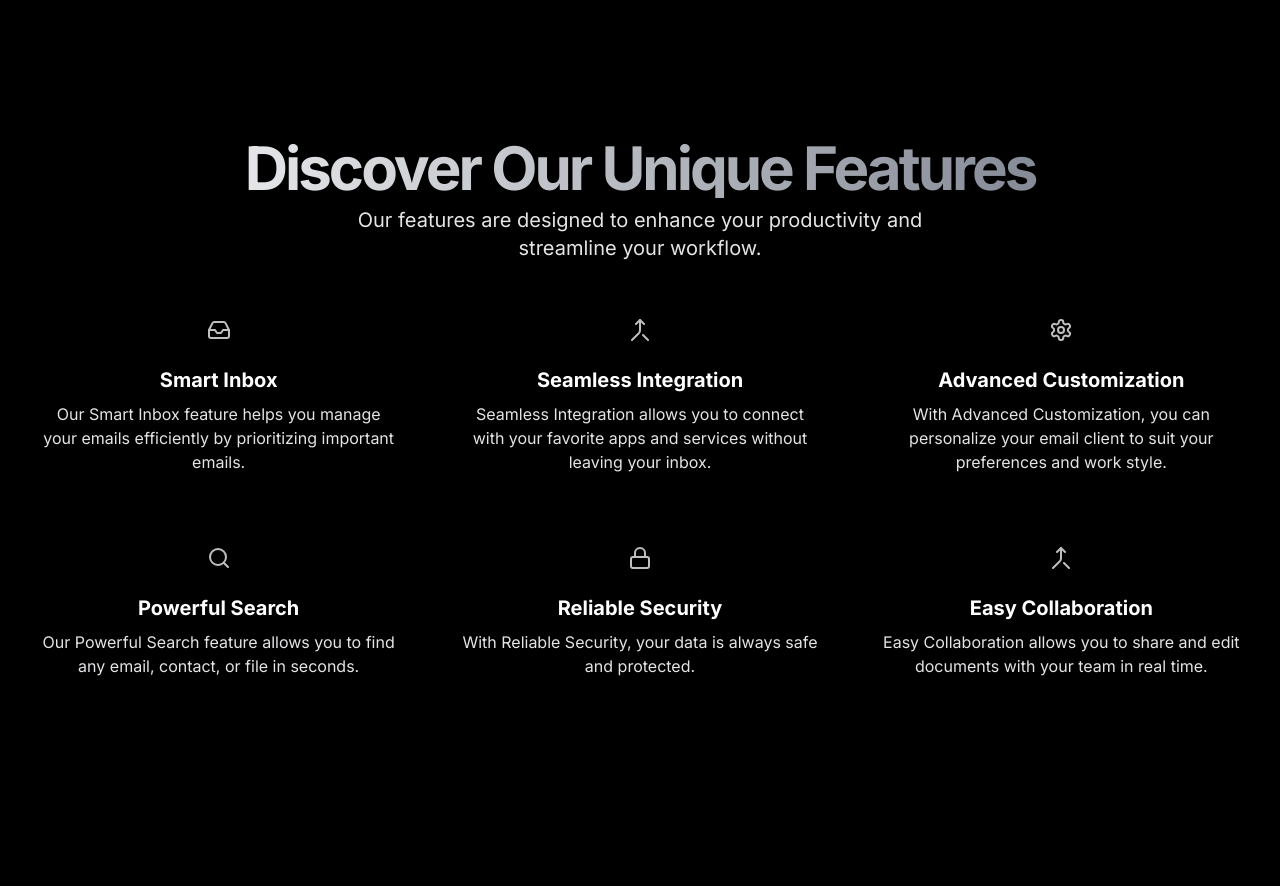
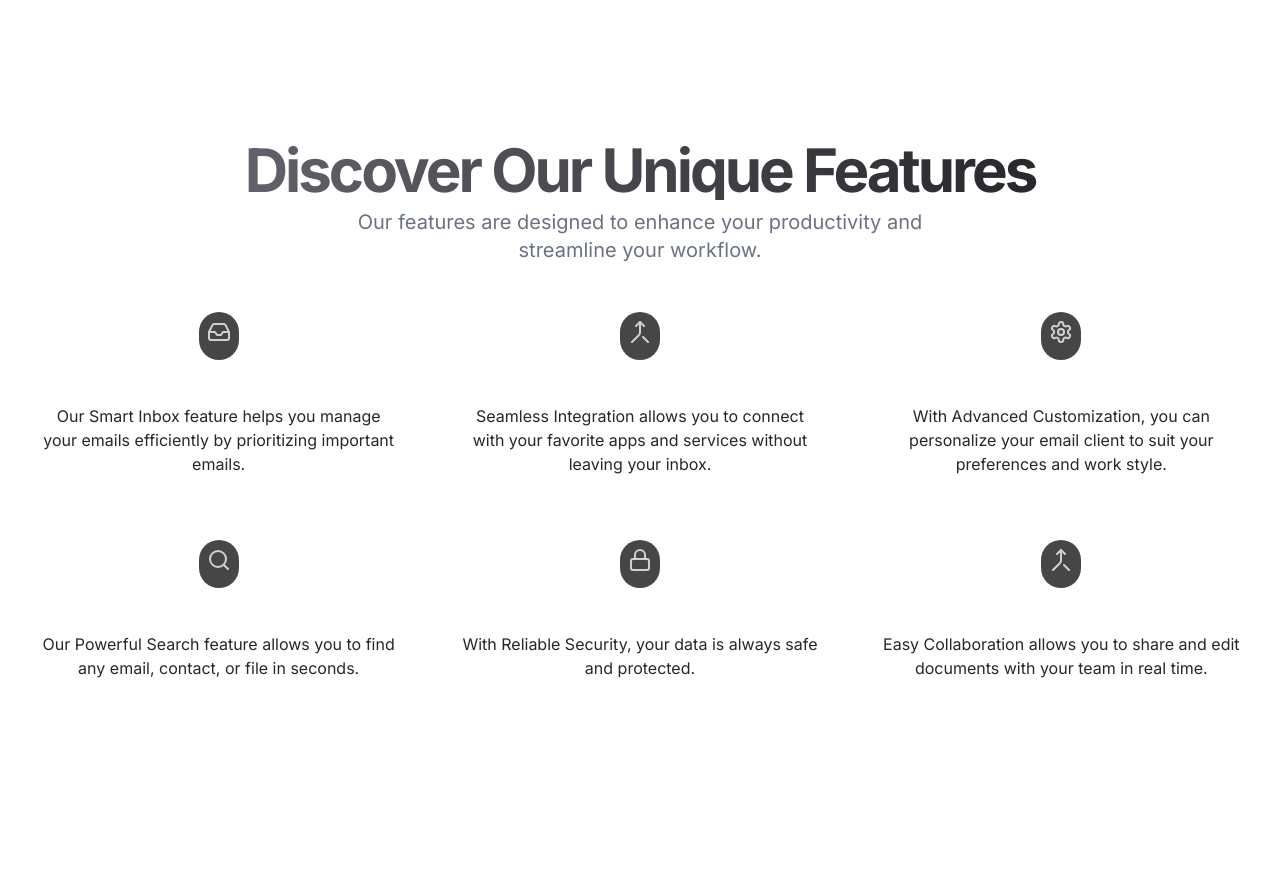
Before and after one commit to baucucu/internal-tool, a Next.js app: page / in a window 1280 px wide. Shown: the part 800-1688 px from the top of the page. Built offline with nearby package versions, Linux system fonts and the light colour scheme.

Commit message:
primary buttons styling

```diff
--- a/app/globals.css
+++ b/app/globals.css
@@ -57,3 +57,7 @@
     @apply bg-background text-foreground;
   }
 }
+
+* {
+  scroll-behavior: smooth;
+}
--- a/app/page.tsx
+++ b/app/page.tsx
@@ -4,7 +4,7 @@
 // it has a footer with a link to the privacy policy and a link to the terms of service on the left, and the navigation component in the middle
 import { LandingPageHeader } from "@/components/component/landing-page-header";
 import { HeroSection } from "@/components/component/hero-section";
-import { FeaturesSection } from "@/components/component/component/features-section";
+import { FeaturesSection } from "@/components/component/features-section";
 
 export default function Home() {
   return (
--- a/components/component/component/features-section.tsx
+++ b/components/component/features-section.tsx
@@ -7,15 +7,15 @@ import { JSX, SVGProps } from "react";
 
 export function FeaturesSection() {
   return (
-    <section className="w-full py-12 md:py-24 lg:py-32 xl:py-48 bg-black">
+    <section className="w-full py-12 md:py-24 lg:py-32 xl:py-48" id="features">
       <div className="container px-4 md:px-6">
         <div className="grid gap-6 items-center">
           <div className="flex flex-col justify-center space-y-8 text-center">
             <div className="space-y-2">
-              <h1 className="text-3xl font-bold tracking-tighter sm:text-5xl xl:text-6xl/none bg-clip-text text-transparent bg-gradient-to-r from-white to-gray-500">
+              <h1 className="text-3xl font-bold tracking-tighter sm:text-5xl xl:text-6xl/none bg-clip-text text-transparent bg-gradient-to-r from-zinc-500 to-zinc-900 dark:from-zinc-300 dark:to-zinc-700">
                 Discover Our Unique Features
               </h1>
-              <p className="max-w-[600px] text-zinc-200 md:text-xl dark:text-zinc-100 mx-auto">
+              <p className="max-w-[600px] mx-auto md:text-xl text-gray-500 dark:text-gray-400">
                 Our features are designed to enhance your productivity and
                 streamline your workflow.
               </p>
@@ -23,71 +23,71 @@ export function FeaturesSection() {
             <div className="w-full max-w-full space-y-4 mx-auto">
               <div className="grid grid-cols-3 gap-8">
                 <div className="flex flex-col items-center space-y-2 border-gray-800 p-4 rounded-lg">
-                  <div className="p-2 bg-black bg-opacity-50 rounded-full">
+                  <div className="p-2 bg-zinc-900 bg-opacity-80 rounded-full">
                     <InboxIcon className="text-white h-6 w-6 mb-2 opacity-75" />
                   </div>
                   <h2 className="text-xl font-bold text-white">Smart Inbox</h2>
-                  <p className="text-zinc-200 dark:text-zinc-100">
+                  <p className="text-zinc-800 dark:text-zinc-100">
                     Our Smart Inbox feature helps you manage your emails
                     efficiently by prioritizing important emails.
                   </p>
                 </div>
                 <div className="flex flex-col items-center space-y-2 border-gray-800 p-4 rounded-lg">
-                  <div className="p-2 bg-black bg-opacity-50 rounded-full">
+                  <div className="p-2 bg-zinc-900 bg-opacity-80 rounded-full">
                     <MergeIcon className="text-white h-6 w-6 mb-2 opacity-75" />
                   </div>
                   <h2 className="text-xl font-bold text-white">
                     Seamless Integration
                   </h2>
-                  <p className="text-zinc-200 dark:text-zinc-100">
+                  <p className="text-zinc-800 dark:text-zinc-100">
                     Seamless Integration allows you to connect with your
                     favorite apps and services without leaving your inbox.
                   </p>
                 </div>
                 <div className="flex flex-col items-center space-y-2 border-gray-800 p-4 rounded-lg">
-                  <div className="p-2 bg-black bg-opacity-50 rounded-full">
+                  <div className="p-2 bg-zinc-900 bg-opacity-80 rounded-full">
                     <SettingsIcon className="text-white h-6 w-6 mb-2 opacity-75" />
                   </div>
                   <h2 className="text-xl font-bold text-white">
                     Advanced Customization
                   </h2>
-                  <p className="text-zinc-200 dark:text-zinc-100">
+                  <p className="text-zinc-800 dark:text-zinc-100">
                     With Advanced Customization, you can personalize your email
                     client to suit your preferences and work style.
                   </p>
                 </div>
                 <div className="flex flex-col items-center space-y-2 border-gray-800 p-4 rounded-lg">
-                  <div className="p-2 bg-black bg-opacity-50 rounded-full">
+                  <div className="p-2 bg-zinc-900 bg-opacity-80 rounded-full">
                     <SearchIcon className="text-white h-6 w-6 mb-2 opacity-75" />
                   </div>
                   <h2 className="text-xl font-bold text-white">
                     Powerful Search
                   </h2>
-                  <p className="text-zinc-200 dark:text-zinc-100">
+                  <p className="text-zinc-800 dark:text-zinc-100">
                     Our Powerful Search feature allows you to find any email,
                     contact, or file in seconds.
                   </p>
                 </div>
                 <div className="flex flex-col items-center space-y-2 border-gray-800 p-4 rounded-lg">
-                  <div className="p-2 bg-black bg-opacity-50 rounded-full">
+                  <div className="p-2 bg-zinc-900 bg-opacity-80 rounded-full">
                     <LockIcon className="text-white h-6 w-6 mb-2 opacity-75" />
                   </div>
                   <h2 className="text-xl font-bold text-white">
                     Reliable Security
                   </h2>
-                  <p className="text-zinc-200 dark:text-zinc-100">
+                  <p className="text-zinc-800 dark:text-zinc-100">
                     With Reliable Security, your data is always safe and
                     protected.
                   </p>
                 </div>
                 <div className="flex flex-col items-center space-y-2 border-gray-800 p-4 rounded-lg">
-                  <div className="p-2 bg-black bg-opacity-50 rounded-full">
+                  <div className="p-2 bg-zinc-900 bg-opacity-80 rounded-full">
                     <MergeIcon className="text-white h-6 w-6 mb-2 opacity-75" />
                   </div>
                   <h2 className="text-xl font-bold text-white">
                     Easy Collaboration
                   </h2>
-                  <p className="text-zinc-200 dark:text-zinc-100">
+                  <p className="text-zinc-800 dark:text-zinc-100">
                     Easy Collaboration allows you to share and edit documents
                     with your team in real time.
                   </p>
--- a/components/component/hero-section.tsx
+++ b/components/component/hero-section.tsx
@@ -7,7 +7,7 @@ import Image from "next/image";
 
 export function HeroSection() {
   return (
-    <section className="w-full py-12 lg:py-16 xl:py-20">
+    <section className="w-full py-12 lg:py-16 xl:py-20" id="hero">
       <div className="container px-4 md:px-6">
         <div className="grid items-center gap-6 lg:grid-cols-[1fr_600px] xl:grid-cols-[1fr_800px]">
           <div className="flex flex-col space-y-2">
@@ -21,12 +21,15 @@ export function HeroSection() {
                 experiences.
               </p>
             </div>
+            <div className="w-full max-w-full space-y-4 py-5">
             <Link
-              className="inline-flex h-10 items-center justify-center rounded-md border border-gray-200 border-gray-200 bg-white px-8 text-sm font-medium shadow-sm transition-colors hover:bg-gray-100 hover:text-gray-900 focus-visible:outline-none focus-visible:ring-1 focus-visible:ring-gray-950 disabled:pointer-events-none disabled:opacity-50 dark:border-gray-800 dark:border-gray-800 dark:bg-gray-950 dark:hover:bg-gray-800 dark:hover:text-gray-50 dark:focus-visible:ring-gray-300"
+              className="bg-primary text-background hover:bg-primary-foreground border border-primary hover:border-primary-foreground hover:text-primary hover:border-primary rounded-md px-5 py-2"
               href="/login"
             >
               Get started
             </Link>
+
+            </div>
           </div>
           <Image
             src="/placeholder.svg"
--- a/components/component/landing-page-header.tsx
+++ b/components/component/landing-page-header.tsx
@@ -20,26 +20,27 @@ export function LandingPageHeader() {
         <nav className="hidden items-center gap-4 md:flex">
           <Link
             className="flex items-center space-x-1.5 font-medium text-sm/relaxed transition-colors text-gray-500 hover:text-gray-900 dark:text-gray-400 dark:hover:text-gray-50"
-            href="#"
+            href="#features"
           >
             Features
           </Link>
           <Link
             className="flex items-center space-x-1.5 font-medium text-sm/relaxed transition-colors text-gray-500 hover:text-gray-900 dark:text-gray-400 dark:hover:text-gray-50"
-            href="#"
+            href="#pricing"
           >
             Pricing
           </Link>
           <Link
             className="flex items-center space-x-1.5 font-medium text-sm/relaxed transition-colors text-gray-500 hover:text-gray-900 dark:text-gray-400 dark:hover:text-gray-50"
-            href="#"
+            href="#contact"
           >
             Contact
           </Link>
         </nav>
         <div className="flex items-center space-x-4">
           <Link
-            className="inline-flex h-10 items-center justify-center rounded-md border border-gray-200 border-gray-200 bg-white px-8 text-sm font-medium shadow-sm transition-colors hover:bg-gray-100 hover:text-gray-900 focus-visible:outline-none focus-visible:ring-1 focus-visible:ring-gray-950 disabled:pointer-events-none disabled:opacity-50 dark:border-gray-800 dark:border-gray-800 dark:bg-gray-950 dark:hover:bg-gray-800 dark:hover:text-gray-50 dark:focus-visible:ring-gray-300"
+            // className="inline-flex items-center justify-center rounded-md h-10 bg-green-600 px-5 py-3 text-sm font-medium text-white transition-colors hover:bg-green-800"
+            className="bg-primary text-background hover:bg-primary-foreground border border-primary hover:border-primary-foreground hover:text-primary hover:border-primary rounded-md px-5 py-2"
             href="/login"
           >
             Get started
--- a/components/component/signup-form.tsx
+++ b/components/component/signup-form.tsx
@@ -58,8 +58,10 @@ export function SignupForm() {
           </Button>
         </div>
         <div className="mt-4 text-center text-sm">
-          Already have an account?
-          <Link className="underline ml-1" href="/login">
+          <span className="text-gray-500">
+            Already have an account?
+          </span>
+          <Link className="underline ml-2" href="/login">
             Sign in
           </Link>
         </div>
```
Also changed, not shown: components.json.
